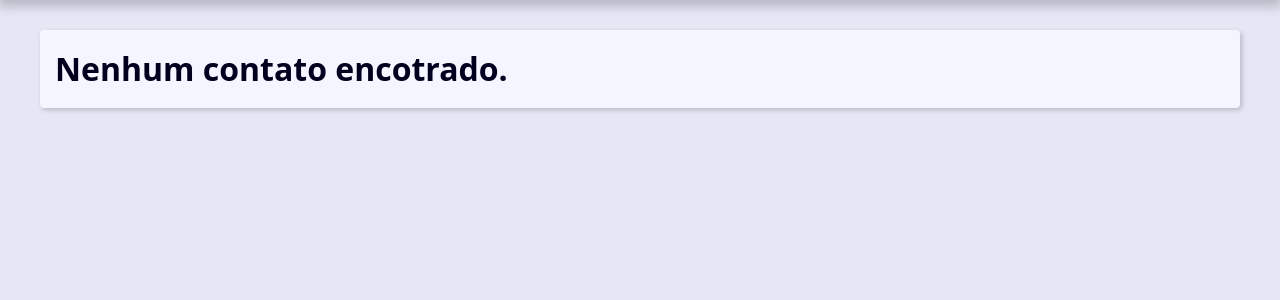
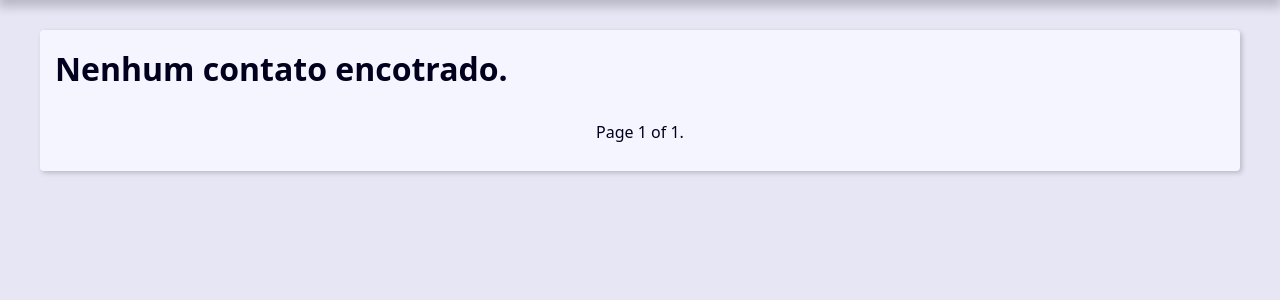
Before and after one commit to adalbertobengaly/projeto-agenda-django, a Django app: page / in a window 1280 px wide. Shown: the part 239-539 px from the top of the page. Run offline with Django 4.2, Linux system fonts and the light colour scheme; data that the repository does not hold is empty.

Commit message:
Usando a classe Paginator para paginação no Django

```diff
--- a/base_templates/global/base.html
+++ b/base_templates/global/base.html
@@ -7,6 +7,7 @@
     {% include "global/partials/_header.html" %}
     <main class='content'>
         {% block content %}{% endblock content %}
+        {% include "global/partials/_pagination.html" %}
     </main>
   </body>
 </html>
--- /dev/null
+++ b/base_templates/global/partials/_pagination.html
@@ -0,0 +1,19 @@
+{% if 'page_object' %}
+    <div class="pagination">
+        <span class="step-links">
+            {% if page_obj.has_previous %}
+                <a href="?page=1&q={{ request.GET.q.strip }}">&laquo; first</a>
+                <a href="?page={{ page_obj.previous_page_number }}&q={{ request.GET.q.strip }}">previous</a>
+            {% endif %}
+
+            <span class="current">
+                Page {{ page_obj.number }} of {{ page_obj.paginator.num_pages }}.
+            </span>
+
+            {% if page_obj.has_next %}
+                <a href="?page={{ page_obj.next_page_number }}&q={{ request.GET.q.strip }}">next</a>
+                <a href="?page={{ page_obj.paginator.num_pages }}&q={{ request.GET.q.strip }}">last &raquo;</a>
+            {% endif %}
+        </span>
+    </div>
+{% endif %}
--- a/contact/templates/contact/index.html
+++ b/contact/templates/contact/index.html
@@ -1,7 +1,7 @@
 {% extends "global/base.html" %}
 
 {% block content %}
-{% if contacts %}
+{% if page_obj %}
 <div class="reponsive-table">
     <table class="contacts-table">
         <caption class="table-caption">
@@ -19,7 +19,7 @@
         </thead>
 
         <tbody>
-            {% for contact in contacts %}
+            {% for contact in page_obj %}
                 <tr class="table-row">
                     <td class="table-cel">
                         <a
--- a/contact/views/contact_views.py
+++ b/contact/views/contact_views.py
@@ -1,4 +1,5 @@
 from django.shortcuts import render, get_object_or_404, redirect
+from django.core.paginator import Paginator
 from django.db.models import Q
 from contact.models import Contact
 
@@ -6,10 +7,14 @@ from contact.models import Contact
 def index(request):
     contacts = Contact.objects \
         .filter(show=True) \
-        .order_by('-id')[:10]
+        .order_by('-id')
+
+    paginator = Paginator(contacts, 10)
+    page_number = request.GET.get("page")
+    page_obj = paginator.get_page(page_number)
 
     context = {
-        'contacts': contacts,
+        'page_obj': page_obj,
         'site_title': 'Contatos - '
     }
 
@@ -48,8 +53,12 @@ def search(request):
         .filter(filters) \
         .order_by('-id')
 
+    paginator = Paginator(contacts, 10)
+    page_number = request.GET.get("page")
+    page_obj = paginator.get_page(page_number)
+
     context = {
-        'contacts': contacts,
+        'page_obj': page_obj,
         'site_title': 'Search - ',
         'search_value': search_value,
     }
```
